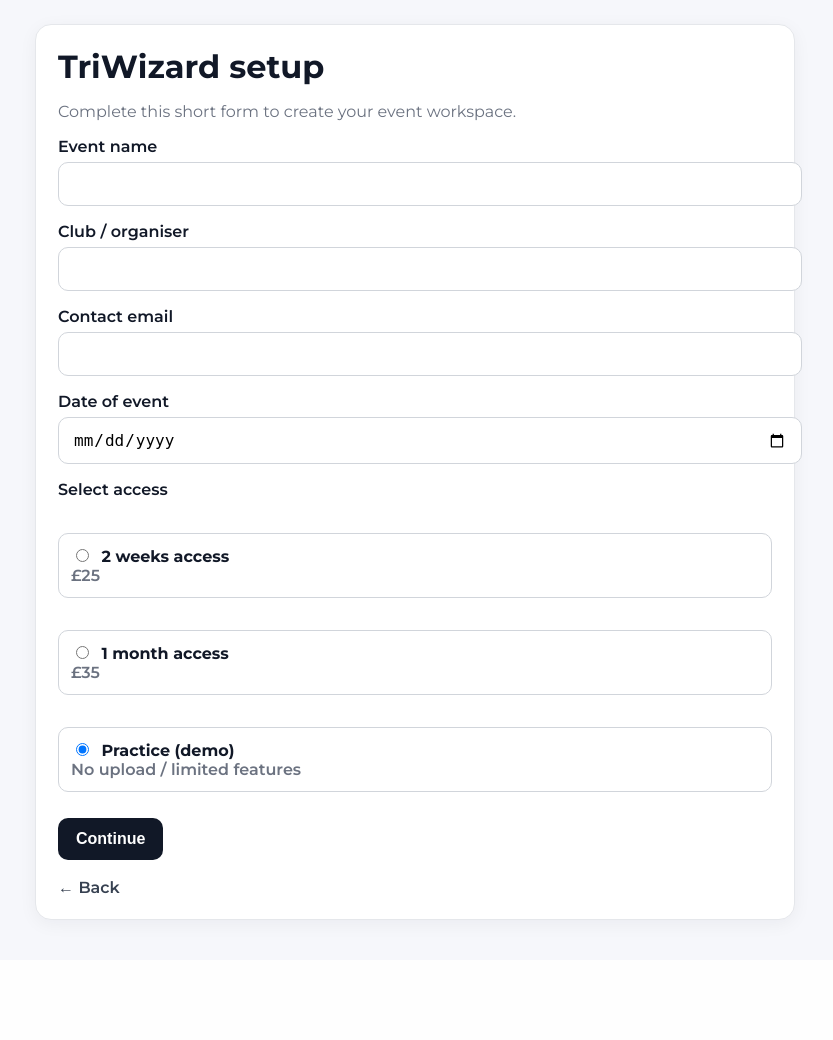
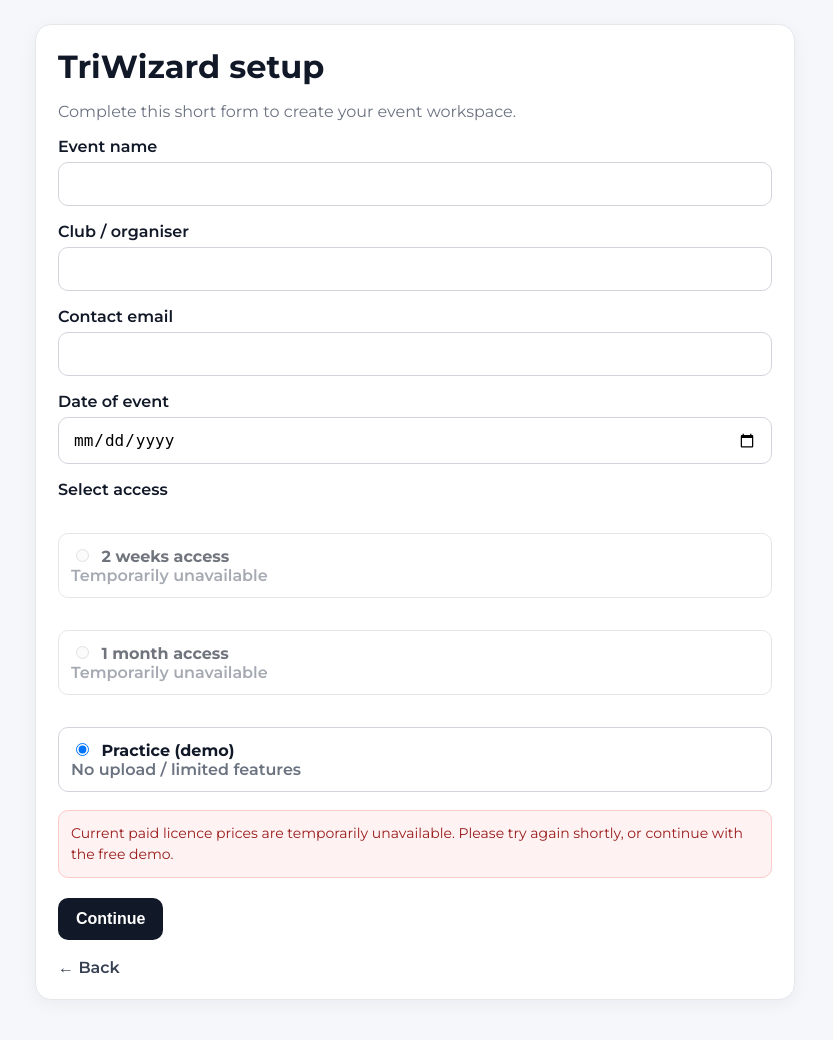
Before and after one commit to roland-lang/equizard-landing, a FastAPI app: page /triwizard in a window 1280 px wide. Shown: the whole page, without its empty margins (225-1058 px from the left). Before the commit the page ends 927 px from the top, so only its background shows below. Run offline with FastAPI, Linux system fonts and the light colour scheme.

Commit message:
Update wizard_onboarding.html

```diff
--- a/templates/wizard_onboarding.html
+++ b/templates/wizard_onboarding.html
@@ -15,7 +15,12 @@
       color:#111827;
       padding:24px 16px 40px;
     }
-    .wrap{ max-width:760px; margin:0 auto; }
+
+    .wrap{
+      max-width:760px;
+      margin:0 auto;
+    }
+
     .card{
       background:#fff;
       border:1px solid #e5e7eb;
@@ -23,8 +28,15 @@
       padding:22px;
       box-shadow:0 4px 18px rgba(17,24,39,0.05);
     }
-    h1{ margin-top:0; margin-bottom:10px; }
-    .muted{ color:#6b7280; }
+
+    h1{
+      margin-top:0;
+      margin-bottom:10px;
+    }
+
+    .muted{
+      color:#6b7280;
+    }
 
     label{
       display:block;
@@ -39,6 +51,7 @@
       border:1px solid #d1d5db;
       border-radius:10px;
       font-size:16px;
+      box-sizing:border-box;
     }
 
     .options{
@@ -57,6 +70,11 @@
     .option input{
       width:auto;
       margin-right:8px;
+    }
+
+    .option.unavailable{
+      opacity:0.6;
+      cursor:not-allowed;
     }
 
     .btn{
@@ -88,6 +106,17 @@
       line-height:1.5;
     }
 
+    .pricing-error{
+      margin-top:12px;
+      padding:12px;
+      background:#fef2f2;
+      border:1px solid #fecaca;
+      border-radius:10px;
+      color:#991b1b;
+      font-size:14px;
+      line-height:1.5;
+    }
+
     .back{
       display:inline-block;
       margin-top:18px;
@@ -97,6 +126,7 @@
     }
   </style>
 </head>
+
 <body>
   <div class="wrap">
     <div class="card">
@@ -107,16 +137,12 @@
         Complete this short form to create your event workspace.
       </p>
 
-      {% if wizard == "eventingwizard" %}
-        {% set price_2_week = "£45" %}
-        {% set price_1_month = "£50" %}
-      {% elif wizard == "tetwizard" %}
-        {% set price_2_week = "£35" %}
-        {% set price_1_month = "£45" %}
-      {% else %}
-        {% set price_2_week = "£25" %}
-        {% set price_1_month = "£35" %}
-      {% endif %}
+      {% set current_prices = prices | default({}) %}
+      {% set wizard_prices = current_prices.get(wizard, {}) %}
+      {% set prices_available =
+          wizard_prices.get('2_week') is number
+          and wizard_prices.get('1_month') is number
+      %}
 
       <form id="createForm" action="/start-wizard" method="post">
         <input type="hidden" name="wizard" value="{{ wizard }}">
@@ -160,26 +186,43 @@
         <label>Select access</label>
 
         <div class="options">
-          <label class="option">
+
+          <label class="option {% if not prices_available %}unavailable{% endif %}">
             <input
               type="radio"
               name="licence"
               value="2_week"
-              {% if licence == "2_week" or not licence %}checked{% endif %}
+              {% if prices_available and licence == "2_week" %}checked{% endif %}
+              {% if not prices_available %}disabled{% endif %}
             >
             <strong>2 weeks access</strong><br>
-            <span class="muted">{{ price_2_week }}</span>
+
+            {% if prices_available %}
+              <span class="muted">
+                £{{ "%.2f"|format(wizard_prices['2_week'] / 100) }}
+              </span>
+            {% else %}
+              <span class="muted">Temporarily unavailable</span>
+            {% endif %}
           </label>
 
-          <label class="option">
+          <label class="option {% if not prices_available %}unavailable{% endif %}">
             <input
               type="radio"
               name="licence"
               value="1_month"
-              {% if licence == "1_month" %}checked{% endif %}
+              {% if prices_available and licence == "1_month" %}checked{% endif %}
+              {% if not prices_available %}disabled{% endif %}
             >
             <strong>1 month access</strong><br>
-            <span class="muted">{{ price_1_month }}</span>
+
+            {% if prices_available %}
+              <span class="muted">
+                £{{ "%.2f"|format(wizard_prices['1_month'] / 100) }}
+              </span>
+            {% else %}
+              <span class="muted">Temporarily unavailable</span>
+            {% endif %}
           </label>
 
           <label class="option">
@@ -187,23 +230,33 @@
               type="radio"
               name="licence"
               value="free"
-              {% if licence == "free" %}checked{% endif %}
+              {% if licence == "free" or not prices_available %}checked{% endif %}
             >
             <strong>Practice (demo)</strong><br>
             <span class="muted">No upload / limited features</span>
           </label>
+
         </div>
+
+        {% if not prices_available %}
+          <div class="pricing-error">
+            Current paid licence prices are temporarily unavailable.
+            Please try again shortly, or continue with the free demo.
+          </div>
+        {% endif %}
 
         {% if warning %}
           <div class="warning">{{ warning }}</div>
         {% endif %}
 
-        <button id="submitBtn" type="submit" class="btn">Continue</button>
+        <button id="submitBtn" type="submit" class="btn">
+          Continue
+        </button>
       </form>
 
       <a
         class="back"
-        href="/{{ wizard }}?event_name={{ event_name | urlencode }}&club_name={{ club_name | urlencode }}&contact_email={{ contact_email | urlencode }}&competition_date={{ competition_date | urlencode }}&licence={{ licence or '2_week' }}"
+        href="/"
       >
         ← Back
       </a>
@@ -217,8 +270,12 @@
 
     let submitted = false;
 
-    form.addEventListener("submit", function () {
-      if (submitted) return false;
+    form.addEventListener("submit", function (event) {
+      if (submitted) {
+        event.preventDefault();
+        return;
+      }
+
       submitted = true;
       btn.disabled = true;
       btn.textContent = "Continuing…";
```
